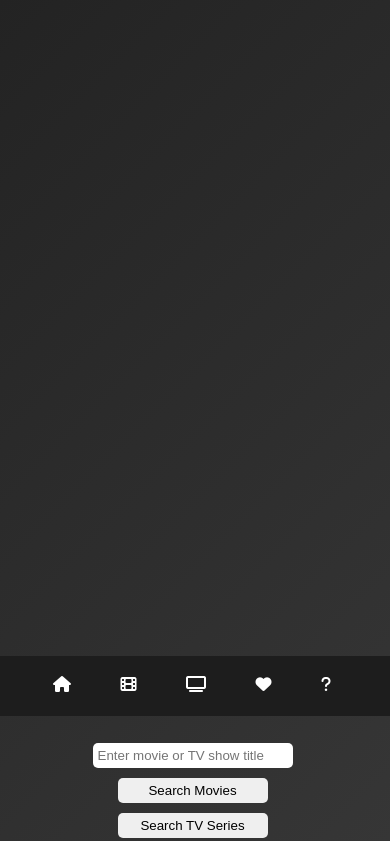
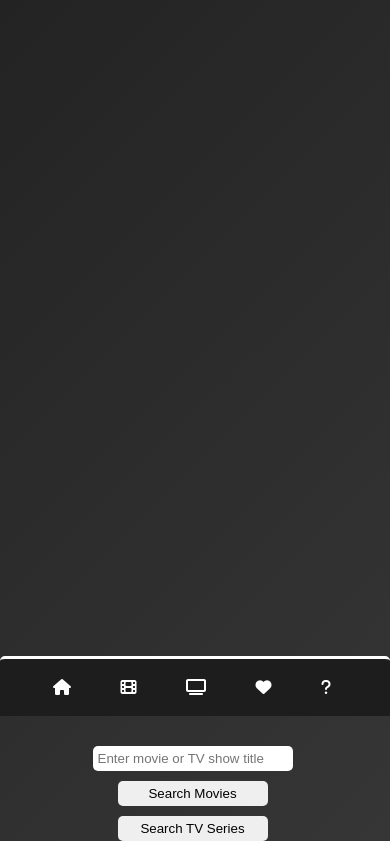
Before and after one commit to Yengzzkie/yengflix, a website built with webpack: page src/index.html in a window 390 px wide. Shown: the part 128-969 px from the top of the page. Built offline with nearby package versions, Linux system fonts and the light colour scheme; no server answers.

```diff
--- a/src/styles.css
+++ b/src/styles.css
@@ -376,6 +376,8 @@
     align-items: center;
     bottom: 0;
     left: 0;
+    border-top: 3px solid #fff;
+    border-radius: 5px 5px 0 0;
     /* transform: translateY(-100%); */
     /* background: linear-gradient(
       90deg,
```
Also changed, not shown: dist/main.js.
